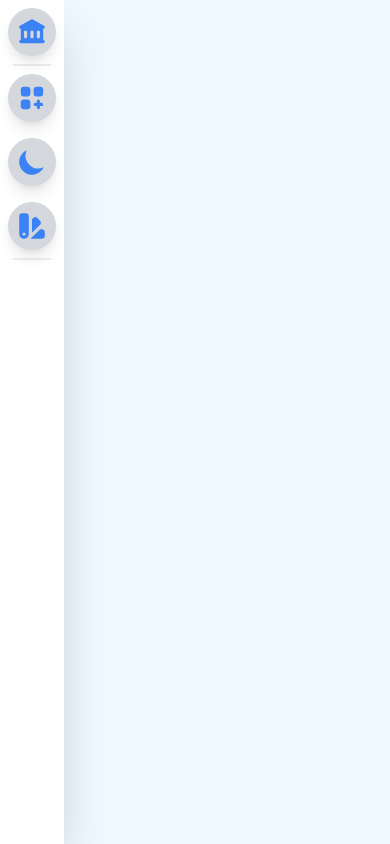
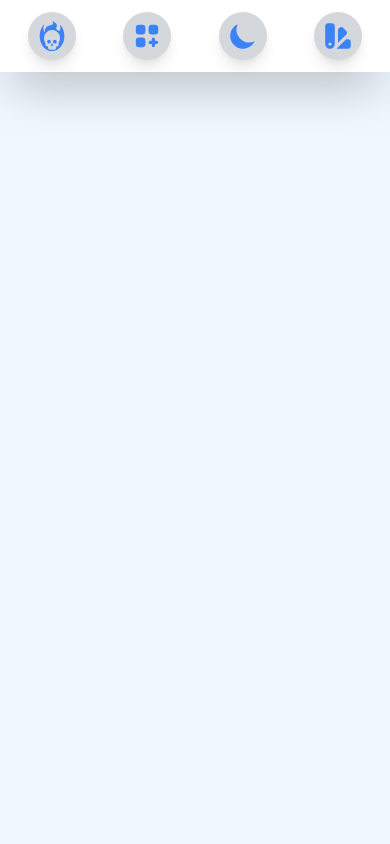
Before and after one commit to sarveshhiwase/discordtodo, a React (Create React App) app: page / in a window 390 px wide. Built offline with nearby package versions, Linux system fonts and the light colour scheme.

Commit message:
icon change with responsive design for mobile

```diff
--- a/package.json
+++ b/package.json
@@ -7,6 +7,7 @@
     "moment": "^2.29.1",
     "react": "^17.0.2",
     "react-dom": "^17.0.2",
+    "react-icons": "^4.3.1",
     "react-scripts": "4.0.3",
     "source-map-explorer": "^2.5.2"
   },
--- a/src/App.js
+++ b/src/App.js
@@ -99,7 +99,7 @@ function App() {
         showModal={showModal}
         color={color}
       />
-      <div className="min-h-screen dark:bg-gray-700 bg-[#f0f8ff]">
+      <div className="min-h-screen pl-0 pt-16 sm:pt-0 sm:pl-16 dark:bg-gray-700 bg-[#f0f8ff]">
         {addTask && (
           <InputModal closeModal={closeInputModal} createTask={createTask} />
         )}
@@ -110,7 +110,7 @@ function App() {
             color={color}
           />
         )}
-        <div className="w-3/5 p-4 mx-auto">
+        <div className="w-full sm:w-3/5 p-4 mx-auto">
           {usertasks &&
             usertasks.map((task) => (
               <Task
--- a/src/Components/InputModal.js
+++ b/src/Components/InputModal.js
@@ -20,7 +20,7 @@ function InputModal({ closeModal, createTask }) {
         className="absolute inset-0 backdrop-filter backdrop-blur-sm"
         onClick={closeModal}
       />
-      <div className="absolute inset-x-0 top-36 m-auto w-[400px] bg-[#f0f8ff] dark:bg-[#22272E] border border-gray-500 rounded-md dark:text-git text-gitdark">
+      <div className="absolute inset-x-0 top-20 md:top-24 lg:top-36 m-auto w-[350px] bg-[#f0f8ff] dark:bg-[#22272E] border border-gray-500 rounded-md dark:text-git text-gitdark">
         <div className="flex items-center justify-end dark:bg-[#2D333B] bg-[#F6F8FA] p-2">
           <header className=" text-center w-full">
             <h1 className="text-lg font-bold">Add Your Todo</h1>
@@ -50,7 +50,7 @@ function InputModal({ closeModal, createTask }) {
               type="text"
               name="title"
               placeholder="Enter Todo Title"
-              className="w-full mt-2  dark:bg-[#1C2128] bg-[#f0ffff] p-3 border border-gray-500 rounded-md focus:border-blue-100 focus:outline-none focus:ring-2 focus:ring-blue-600"
+              className="w-full mt-2  dark:bg-[#1C2128] bg-[#f0ffff] p-2 border border-gray-500 rounded-md focus:border-blue-100 focus:outline-none focus:ring-2 focus:ring-blue-600"
             />
           </div>
           <div className="w-full m-4">
@@ -64,7 +64,7 @@ function InputModal({ closeModal, createTask }) {
               rows="5"
               type="text"
               placeholder="Enter Todo Description"
-              className="w-full mt-2  dark:bg-[#1C2128] bg-[#f0ffff] p-3 border border-gray-500 rounded-md focus:border-blue-100 focus:outline-none focus:ring-2 focus:ring-blue-600"
+              className="w-full mt-2  dark:bg-[#1C2128] bg-[#f0ffff] p-2 border border-gray-500 rounded-md focus:border-blue-100 focus:outline-none focus:ring-2 focus:ring-blue-600"
             />
           </div>
           <div className="w-full">
--- a/src/Components/Modal.js
+++ b/src/Components/Modal.js
@@ -5,33 +5,33 @@ function Modal({ closeModal, setColor, color }) {
         className="absolute inset-0 backdrop-filter backdrop-blur-sm"
         onClick={closeModal}
       ></div>
-      <div className="absolute border border-[#d0d7de] dark:border-gray-500 inset-x-0 top-36 m-auto p-2 w-2/5 bg-[#f5f5f5] dark:bg-[#1C2128] rounded-md text-gitdark dark:text-white">
+      <div className="absolute border border-[#d0d7de] dark:border-gray-500 inset-x-0 top-36 m-auto p-4 w-3/5 sm:w-2/5 bg-[#f5f5f5] dark:bg-[#1C2128] rounded-md text-gitdark dark:text-white">
         <h1 className="p-2  text-2xl font-bold text-center">
           Customize Your view
         </h1>
         <div className="m-2 p-4 flex items-center justify-center">
           <button
-            className="btn bg-red-500 hover:opacity-80 h-12 w-12 rounded-full mx-1 shadow-lg"
+            className="btn bg-red-500 hover:opacity-80 h-8 w-8 sm:w-12 sm:h-12 rounded-full mx-1 shadow-lg"
             onClick={() => setColor("red")}
           ></button>
           <button
-            className="btn bg-pink-500 hover:opacity-80 h-12 w-12 rounded-full mx-1 shadow-lg"
+            className="btn bg-pink-500 hover:opacity-80 h-8 w-8 sm:w-12 sm:h-12 rounded-full mx-1 shadow-lg"
             onClick={() => setColor("pink")}
           ></button>
           <button
-            className="btn bg-yellow-400 hover:opacity-80 h-12 w-12 rounded-full mx-1 shadow-lg"
+            className="btn bg-yellow-400 hover:opacity-80 h-8 w-8 sm:w-12 sm:h-12 rounded-full mx-1 shadow-lg"
             onClick={() => setColor("yellow")}
           ></button>
           <button
-            className="btn bg-blue-500 hover:opacity-80 h-12 w-12 rounded-full mx-1 shadow-lg"
+            className="btn bg-blue-500 hover:opacity-80 h-8 w-8 sm:w-12 sm:h-12 rounded-full mx-1 shadow-lg"
             onClick={() => setColor("blue")}
           ></button>
           <button
-            className="btn bg-green-500 hover:opacity-80 h-12 w-12 rounded-full mx-1 shadow-lg"
+            className="btn bg-green-500 hover:opacity-80 h-8 w-8 sm:w-12 sm:h-12 rounded-full mx-1 shadow-lg"
             onClick={() => setColor("green")}
           ></button>
           <button
-            className="btn bg-indigo-500 hover:opacity-80 h-12 w-12 rounded-full mx-1 shadow-lg"
+            className="btn bg-indigo-500 hover:opacity-80 h-8 w-8 sm:w-12 sm:h-12 rounded-full mx-1 shadow-lg"
             onClick={() => setColor("indigo")}
           ></button>
         </div>
--- a/src/Components/Navbar.js
+++ b/src/Components/Navbar.js
@@ -1,31 +1,21 @@
 import SidebarIcon from "./SidebarIcon";
 import UseDarkMode from "../hooks/Usedarkmode";
+import { GiBurningSkull } from "react-icons/gi";
 
 function Navbar({ showInputModal, showModal, color }) {
   const [darkMode, setDarkMode] = UseDarkMode();
 
   return (
-    <nav className="fixed top-0 left-0 h-screen w-16 flex flex-col bg-white dark:bg-gray-900 justify-start items-center shadow-2xl">
+    <nav className="fixed top-0 left-0 p-1 sm:p-0 h-auto sm:h-screen w-full sm:w-16 flex flex-row sm:flex-col bg-white dark:bg-gray-900 justify-start items-center shadow-2xl">
       <SidebarIcon
         icon={
-          <svg
-            xmlns="http://www.w3.org/2000/svg"
-            viewBox="0 0 20 20"
-            fill="currentColor"
-            className={`h-8 w-8`}
-          >
-            <path
-              fillRule="evenodd"
-              d="M10.496 2.132a1 1 0 00-.992 0l-7 4A1 1 0 003 8v7a1 1 0 100 2h14a1 1 0 100-2V8a1 1 0 00.496-1.868l-7-4zM6 9a1 1 0 00-1 1v3a1 1 0 102 0v-3a1 1 0 00-1-1zm3 1a1 1 0 012 0v3a1 1 0 11-2 0v-3zm5-1a1 1 0 00-1 1v3a1 1 0 102 0v-3a1 1 0 00-1-1z"
-              clipRule="evenodd"
-            />
-          </svg>
+          <GiBurningSkull size="32"/>
         }
         text="Discord Todo⚡"
         color={color}
       />
 
-      <hr className="sidebar-hr" />
+      {/*<hr className="sidebar-hr" />*/}
       <SidebarIcon
         icon={
           <svg
@@ -94,7 +84,7 @@ function Navbar({ showInputModal, showModal, color }) {
         text="Customize your view"
         color={color}
       />
-      <hr className="sidebar-hr" />
+      {/*<hr className="sidebar-hr" />*/}
     </nav>
   );
 }
--- a/src/Components/SidebarIcon.js
+++ b/src/Components/SidebarIcon.js
@@ -1,4 +1,4 @@
-function SideBarIcon({ icon, text = "tooltip", click, color }) {
+function SideBarIcon({ icon, text = "tooltip", click, color, animate }) {
   return (
     <div className={`sidebar-${color} group`} onClick={click}>
       {icon}
--- a/src/index.css
+++ b/src/index.css
@@ -67,7 +67,7 @@
   @apply bg-blue-500 hover:bg-blue-700;
 }
 .sidebar-tooltip {
-  @apply absolute w-auto p-2 m-2 min-w-max left-14 rounded-md shadow-md
+  @apply absolute w-auto p-2 m-2 min-w-max left--4 top-14 sm:left-14 sm:top-0 rounded-md shadow-md
     text-black bg-white dark:bg-gray-800 dark:text-white
     text-xs font-bold
     transition-all duration-100 scale-0 origin-left;
```
Also changed, not shown: 1 other file (tests, documents, lock files or other folders).
